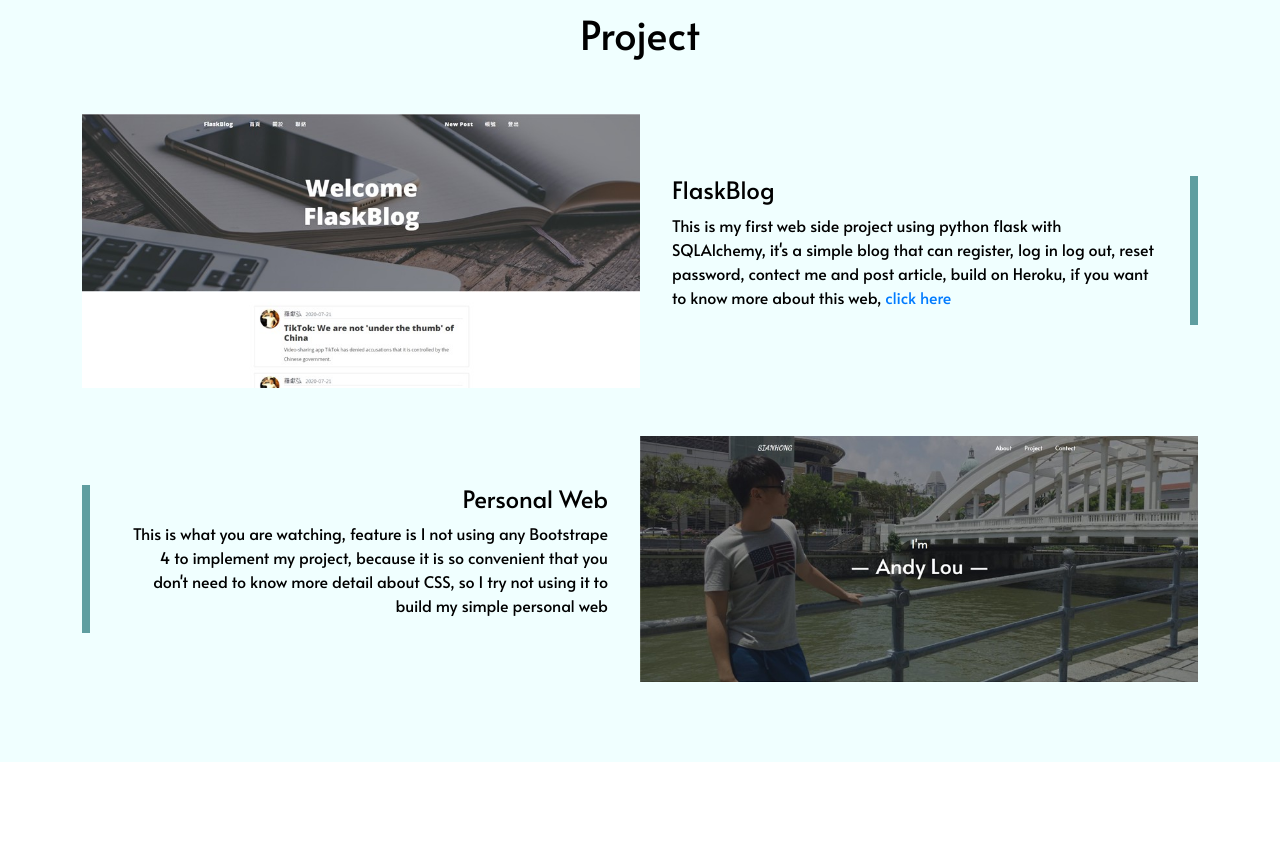
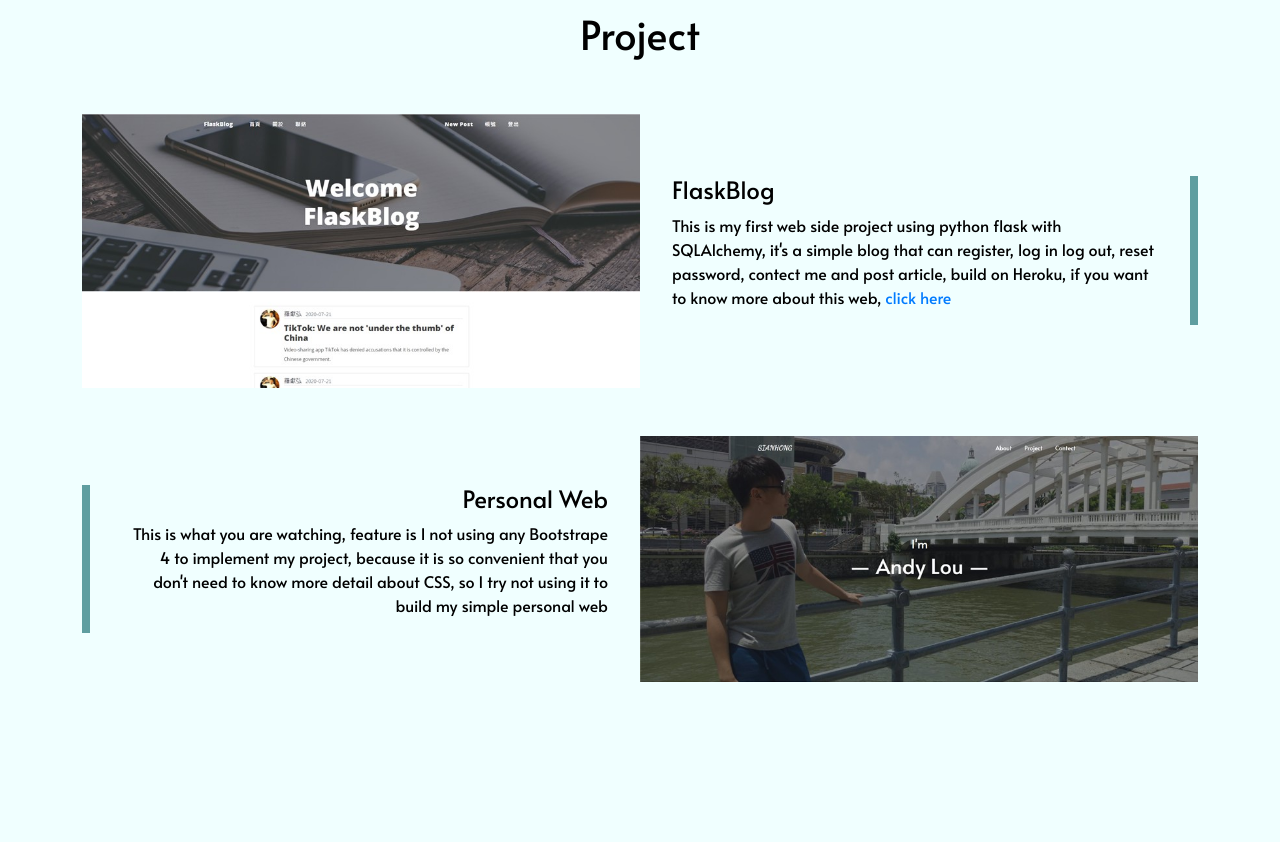
Before and after one commit to gouf0609/andylou0102-2021.9.15, a plain HTML site: page index.html in a window 1280 px wide. Shown: the part 2304-3146 px from the top of the page. Before the commit the page ends 3098 px from the top, so only its background shows below. Drawn offline with nearby package versions, Linux system fonts and the light colour scheme; a script that the page names is missing.

Commit message:
first commit

```diff
--- a/css/style.css
+++ b/css/style.css
@@ -259,6 +259,11 @@ nav {
     border-left: .5rem solid cadetblue;
 }
 
+.comment {
+    background-color: azure;
+    padding-top: 3rem;
+}
+
 .comment-contain {
     width: 100%;
     margin: 0 auto;
--- a/index.html
+++ b/index.html
@@ -94,7 +94,8 @@
         </div>
     </section>
 
-    <section class="comment-contain">
+    <section class="comment">
+        <div class="comment-contain">
             <div id="disqus_thread"></div>
             <script>
                 /**
@@ -114,6 +115,7 @@
                 })();
             </script>
             <noscript>Please enable JavaScript to view the <a href="https://disqus.com/?ref_noscript">comments powered by Disqus.</a></noscript>
+        </div>
     </section>
 
 
```
Lines whose indentation alone changed are shown as unchanged.
